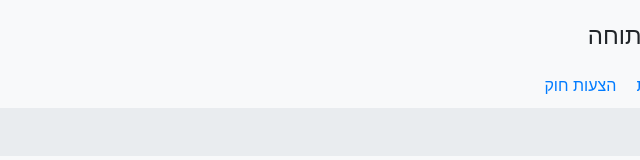
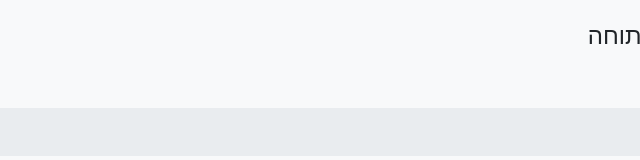
Before and after one commit to hasadna/knesset-data-web-ui, a React (Create React App) app: page /members in a window 1280 px wide. Shown: the top 160 px of the page, without its empty margins (640-1280 px from the left). Built offline with nearby package versions, Linux system fonts and the light colour scheme; no server answers; grey boxes are pictures that could not be loaded.

Commit message:
proxy to api

```diff
--- a/package.json
+++ b/package.json
@@ -3,7 +3,7 @@
   "version": "0.1.0",
   "private": true,
   "homepage": "https://webbeast2018.github.io/knesset-data-web-ui",
-  "proxy": "http://localhost:4000",
+  "proxy": "https://api.oknesset.org",
   "dependencies": {
     "@fortawesome/fontawesome-svg-core": "^1.2.17",
     "@fortawesome/free-regular-svg-icons": "^5.8.1",
--- a/src/components/NavBar.js
+++ b/src/components/NavBar.js
@@ -5,9 +5,9 @@
 
 const NavBar = () => (
   <ul className="NavBar nav ">
-    <li className="nav-item">
-      <NavLink to="/members" activeClassName="selected">ח"כים וסיעות</NavLink>
-    </li>
+    {/*<li className="nav-item">*/}
+    {/*  <NavLink to="/members" activeClassName="selected">ח"כים וסיעות</NavLink>*/}
+    {/*</li>*/}
     <li className="nav-item">
       <NavLink to="/committees-by-knesset" activeClassName="selected">ועדות</NavLink>
     </li>
--- a/src/services/conversion.service.js
+++ b/src/services/conversion.service.js
@@ -187,7 +187,7 @@
 		topic.items.push(new BlockData(
 			{
 				title: items['Name'],
-				titleUrl: `${currentPath()}/${items['BillID']}`,
+				// titleUrl: `${currentPath()}/${items['BillID']}`,
 				subtitle: 'הצעת חוק ' + items['SubTypeDesc']
 			}
 		));
```
